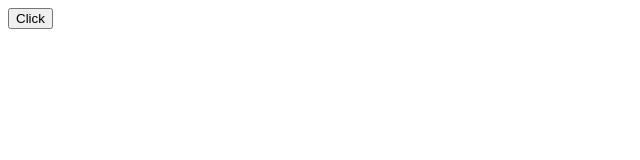
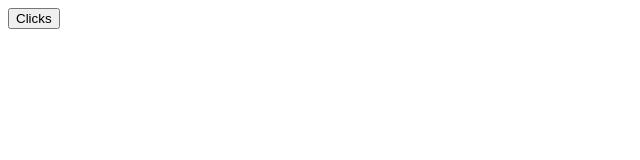
Before and after one commit to Aggiechidinma/js.basics, a plain HTML site: page 12-advanced-functions.html in a window 1280 px wide. Shown: the full height of the page, 0-640 px from the left. Drawn offline with Linux system fonts and the light colour scheme.

Commit message:
my first committed

```diff
--- a/12-advanced-functions.html
+++ b/12-advanced-functions.html
@@ -8,7 +8,7 @@
   </head>
   <body>
 
-    <button onclick="" class="js-button">Click</button>
+    <button onclick="" class="js-button">Clicks</button>
 
     <script>
 
```
